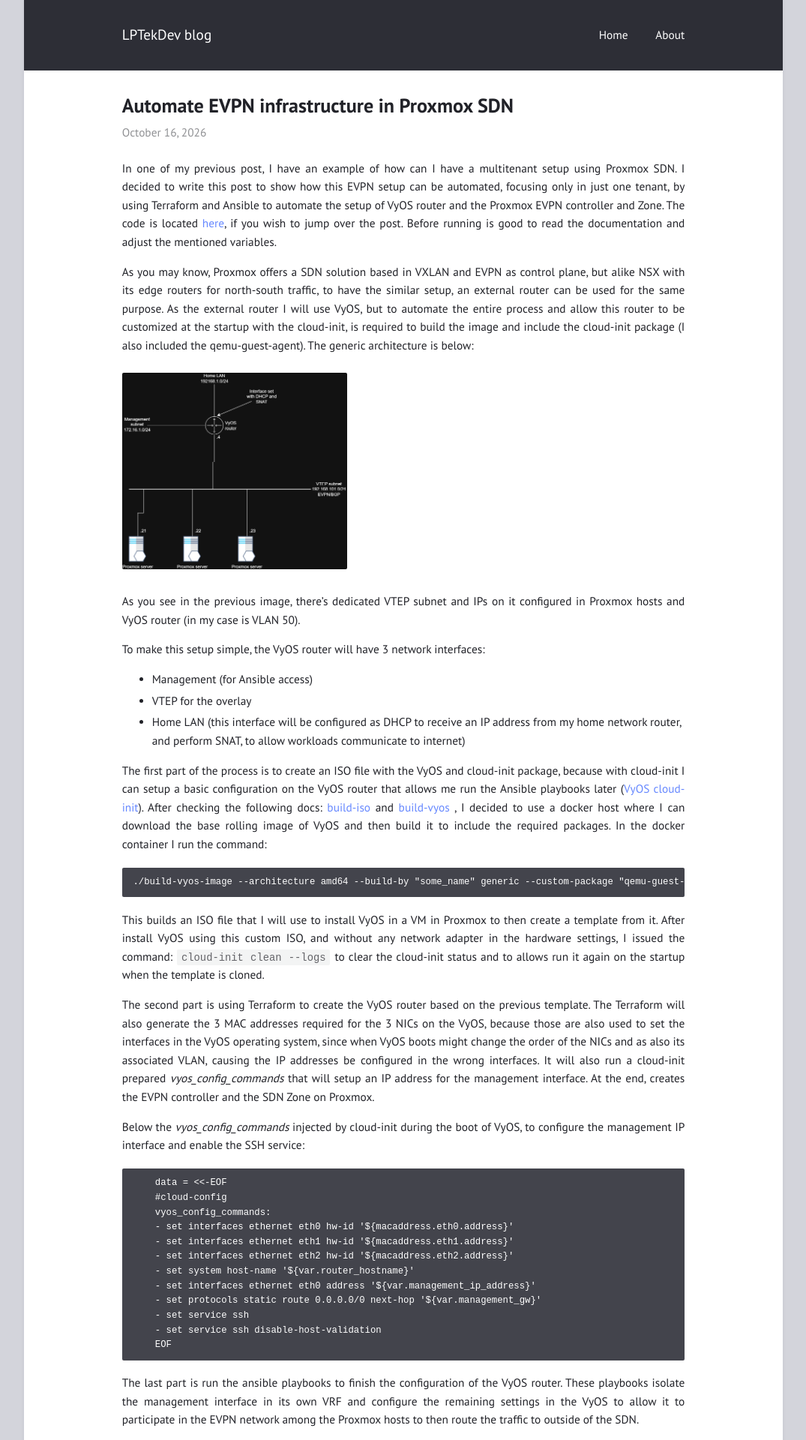
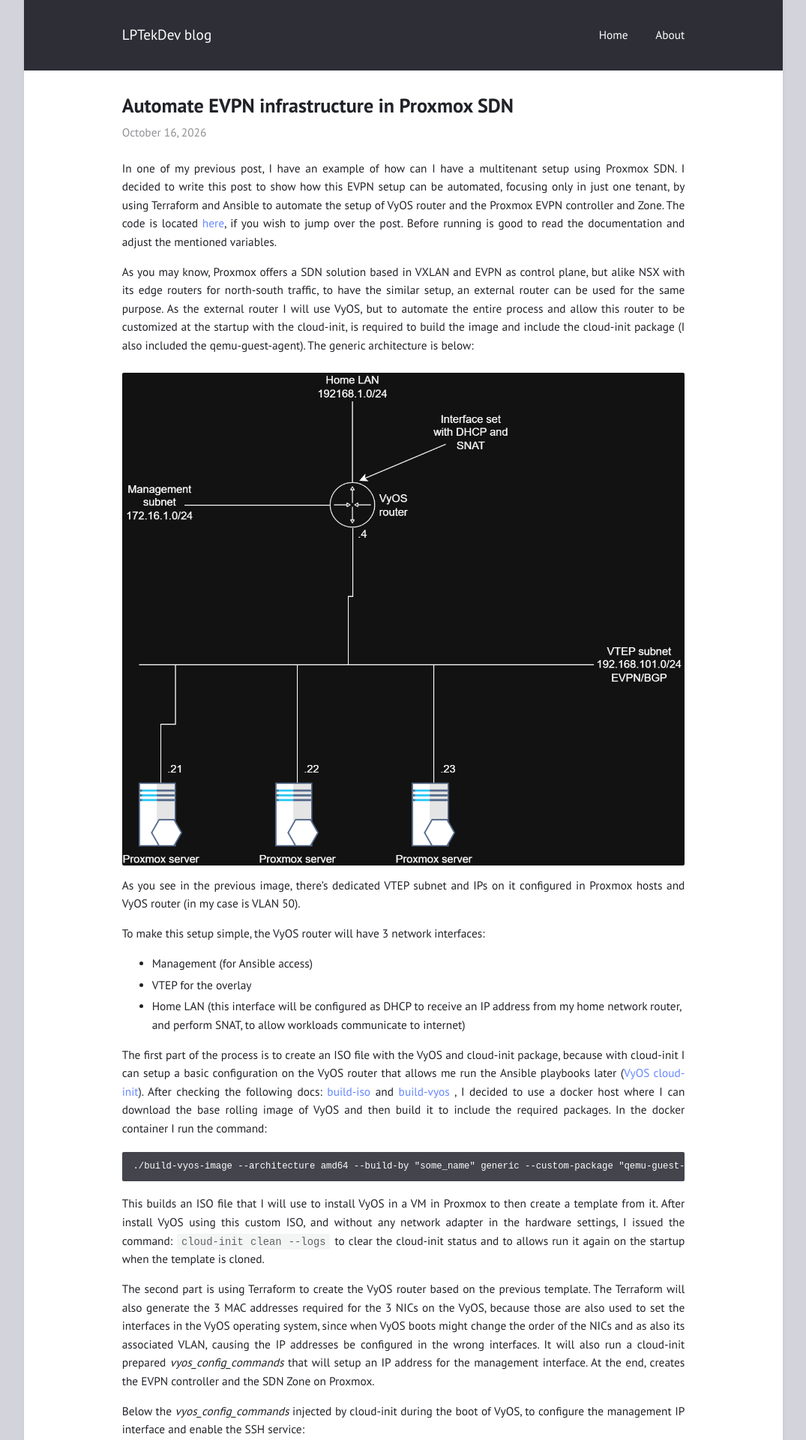
Before and after one commit to lptekdev/homelab, a Jekyll site: the page built from _posts/2026-10-16-EVPNConfigurationAutomationProxmox.md, in a window 1280 px wide. Shown: the top 1920 px of the page at 75% size, without its empty margins (102-1177 px from the left). Built offline with Jekyll 4.4.1, drawn with Linux system fonts in a browser that asks for light colours.

Commit message:
testing the markdown image

```diff
--- a/_posts/2026-10-16-EVPNConfigurationAutomationProxmox.md
+++ b/_posts/2026-10-16-EVPNConfigurationAutomationProxmox.md
@@ -9,8 +9,8 @@ In one of my previous post, I have an example of how can I have a multitenant se
 
 As you may know, Proxmox offers a SDN solution based in VXLAN and EVPN as control plane, but alike NSX with its edge routers for north-south traffic, to have the similar setup, an external router can be used for the same purpose. As the external router I will use VyOS, but to automate the entire process and allow this router to be customized at the startup with the cloud-init, is required to build the image and include the cloud-init package (I also included the qemu-guest-agent). The generic architecture is below:
 
-<img src="../assets/EVPN_automation.png" width="40%">
 
+![EVPN setup](../assets/EVPN_automation.png)
 As you see in the previous image, there's dedicated VTEP subnet and IPs on it configured in Proxmox hosts and VyOS router (in my case is VLAN 50).
 
 To make this setup simple, the VyOS router will have 3 network interfaces:
```
